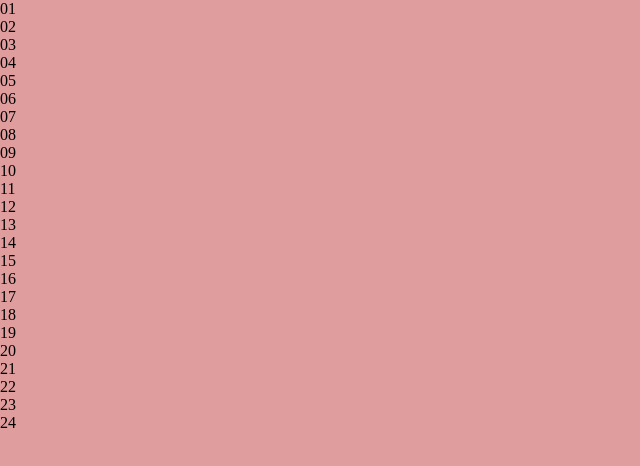
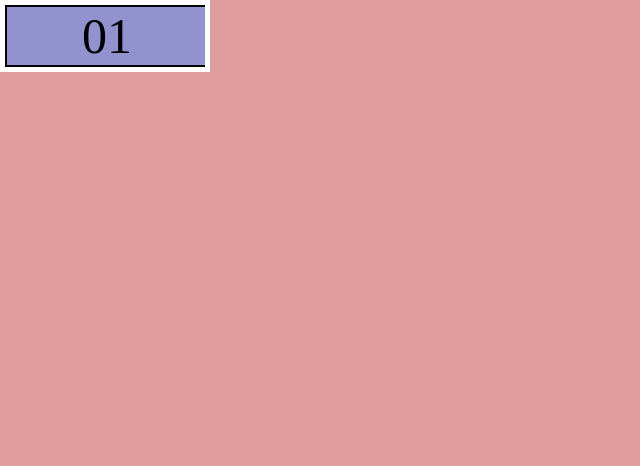
Before and after one commit to Likowo/Click_Drag_To_Scroll_CSSJS, a plain HTML site: page index.html in a window 1280 px wide. Shown: the whole page, without its empty margins (0-640 px from the left). Drawn offline with Linux system fonts and the light colour scheme.

Commit message:
Did some css to display slider with horizontal scroll

```diff
--- a/script.js
+++ b/script.js
@@ -6,21 +6,23 @@ let scrollLeft;
 
 slider.addEventListener('mousedown', () => {
     isDown = true;
+    slider.classList.add('active'); // Pops up slides abit
 });
 
 slider.addEventListener('mouseup', () => {
     isDown = false;
+    slider.classList.remove('active');
 });
 
 slider.addEventListener('mouseleave', () => {
     isDown = false;
+    slider.classList.remove('active');
 });
 
 slider.addEventListener('mousemove', () => {
-
-});
-
-slider.addEventListener('mousedown', () => {
+    if(!isDown){
+        return; // stops function from running
+    }
     console.log(isDown)
     console.log('Do work')
 });
--- a/style.css
+++ b/style.css
@@ -13,3 +13,34 @@ body{
   justify-content: center;
   background-color: lightblue;
 } */
+
+.slider{
+  border: solid 5px white;
+  background-color:rgb(146, 146, 206); ;
+  height: calc(100%-40);
+  width: 200px;
+  align-items: center;
+  overflow-y: hidden;
+  overflow-x: scroll;
+  white-space: nowrap;
+  cursor: pointer;
+
+}
+
+.slider, .active{
+  background-color: rgb(146, 146, 206);
+  cursor: grabbing;
+  cursor: -webkit-grabbing;
+  transform: scale(1);
+}
+
+.img{
+  border: solid 2px black;
+  height: calc(100%-40);
+  width: 200px;
+  align-items: center;
+  display: inline-flex;
+  justify-content: center;
+  font-size: 50px;
+  font-weight: lighter;
+}
```
